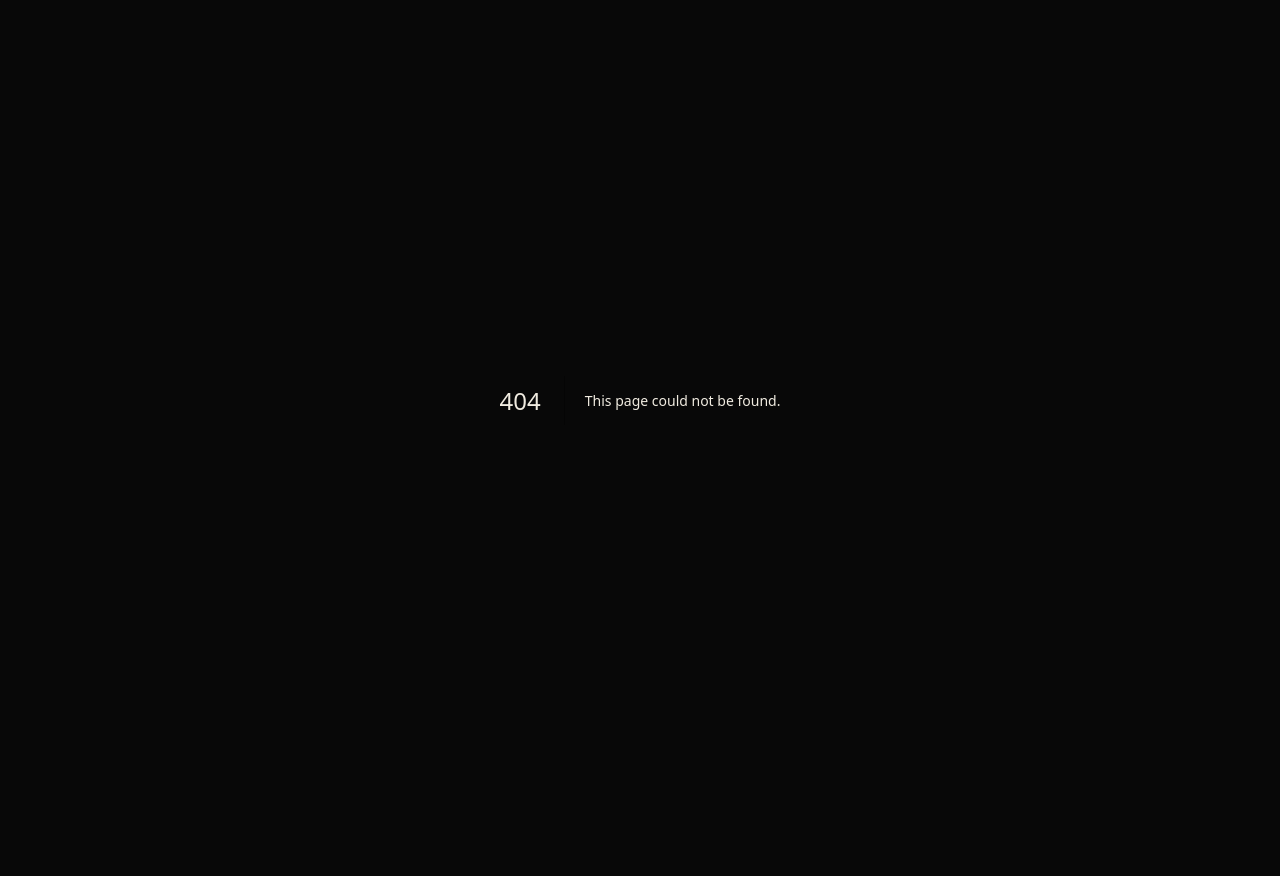
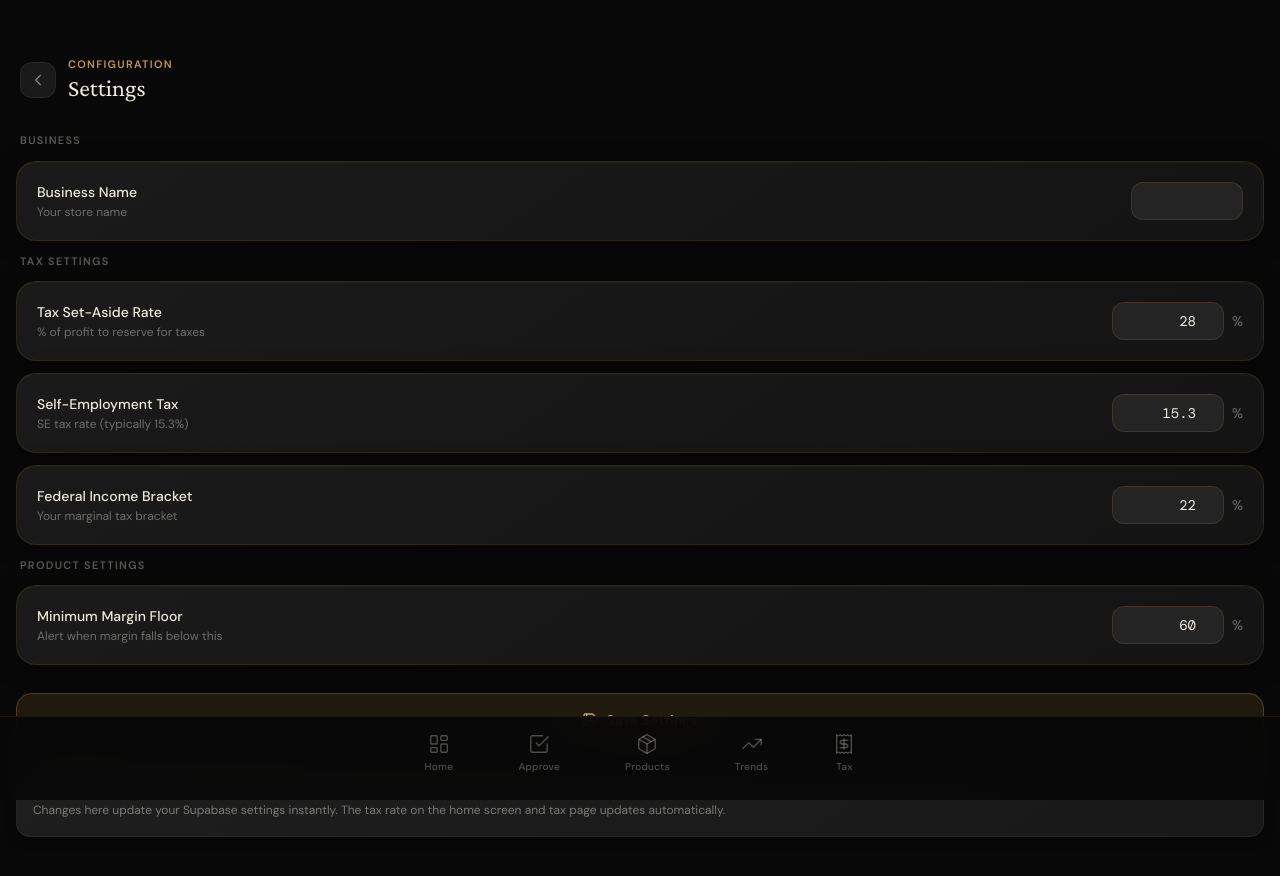
Before and after one commit to Ronallen73/faith-dashboard, a Next.js app: page /settings in a window 1280 px wide. Before the commit this address had no page. Shown: the top 876 px of the page. Before the commit the page ends 800 px from the top, so only its background shows below. Built offline with nearby package versions, Linux system fonts and the light colour scheme; no server answers; the database is empty; a web font is replaced by a local one.

Commit message:
Add Settings page with live tax rate config

```diff
--- /dev/null
+++ b/app/settings/page.tsx
@@ -0,0 +1,81 @@
+'use client'
+import { useEffect, useState } from 'react'
+import { supabase } from '@/lib/supabase'
+import Navigation from '@/components/Navigation'
+import { Save, Loader2, Check, ChevronLeft } from 'lucide-react'
+import Link from 'next/link'
+
+export default function SettingsPage() {
+  const [settings, setSettings] = useState<any>(null)
+  const [loading, setLoading] = useState(true)
+  const [saving, setSaving] = useState(false)
+  const [saved, setSaved] = useState(false)
+  const [form, setForm] = useState({ business_name: '', tax_set_aside_pct: 28, min_margin_pct: 60, se_tax_rate: 15.3, federal_income_bracket: 22 })
+
+  useEffect(() => { load() }, [])
+
+  async function load() {
+    const { data } = await supabase.from('settings').select('*').limit(1)
+    const s = data?.[0]
+    if (s) { setSettings(s); setForm({ business_name: s.business_name || '', tax_set_aside_pct: s.tax_set_aside_pct || 28, min_margin_pct: s.min_margin_pct || 60, se_tax_rate: s.se_tax_rate || 15.3, federal_income_bracket: s.federal_income_bracket || 22 }) }
+    setLoading(false)
+  }
+
+  async function save() {
+    setSaving(true)
+    if (settings?.id) { await supabase.from('settings').update(form).eq('id', settings.id) }
+    else { await supabase.from('settings').insert(form) }
+    setSaving(false); setSaved(true); setTimeout(() => setSaved(false), 2000)
+  }
+
+  const row = (label: string, sub: string, field: keyof typeof form, suffix = '', step = '1') => (
+    <div className="card" key={field}>
+      <div className="flex items-center justify-between">
+        <div className="flex-1 mr-4">
+          <p className="text-sm font-medium mb-0.5" style={{ color: 'var(--cream)' }}>{label}</p>
+          <p className="text-xs" style={{ color: 'rgba(240,235,224,0.4)' }}>{sub}</p>
+        </div>
+        <div className="flex items-center gap-2 flex-shrink-0">
+          <input type={field === 'business_name' ? 'text' : 'number'} step={step} value={form[field] as any}
+            onChange={e => setForm(p => ({ ...p, [field]: field === 'business_name' ? e.target.value : parseFloat(e.target.value) || 0 }))}
+            className="font-mono text-right outline-none rounded-xl px-3 py-2 w-28 text-sm"
+            style={{ background: 'var(--surface-3)', border: '1px solid rgba(201,151,58,0.15)', color: 'var(--cream)' }} />
+          {suffix && <span className="text-sm" style={{ color: 'rgba(240,235,224,0.4)' }}>{suffix}</span>}
+        </div>
+      </div>
+    </div>
+  )
+
+  return (
+    <div className="min-h-dvh pb-28">
+      <div className="px-5 pt-14 pb-6">
+        <div className="flex items-center gap-3 mb-1">
+          <Link href="/"><div className="w-9 h-9 rounded-xl flex items-center justify-center" style={{ background: 'var(--surface-2)', border: '1px solid rgba(255,255,255,0.05)' }}><ChevronLeft size={18} style={{ color: 'rgba(240,235,224,0.5)' }} /></div></Link>
+          <div><p className="stat-label" style={{ color: 'var(--gold)' }}>Configuration</p><h1 className="font-serif text-2xl" style={{ color: 'var(--cream)' }}>Settings</h1></div>
+        </div>
+      </div>
+      {loading ? <div className="flex items-center justify-center py-20"><Loader2 size={24} className="animate-spin" style={{ color: 'rgba(201,151,58,0.5)' }} /></div> : (
+        <div className="px-4 space-y-3 page-enter">
+          <p className="stat-label px-1">Business</p>
+          {row('Business Name', 'Your store name', 'business_name')}
+          <p className="stat-label px-1 mt-4">Tax Settings</p>
+          {row('Tax Set-Aside Rate', '% of profit to reserve for taxes', 'tax_set_aside_pct', '%', '0.5')}
+          {row('Self-Employment Tax', 'SE tax rate (typically 15.3%)', 'se_tax_rate', '%', '0.1')}
+          {row('Federal Income Bracket', 'Your marginal tax bracket', 'federal_income_bracket', '%')}
+          <p className="stat-label px-1 mt-4">Product Settings</p>
+          {row('Minimum Margin Floor', 'Alert when margin falls below this', 'min_margin_pct', '%')}
+          <div className="pt-4">
+            <button onClick={save} disabled={saving || saved}
+              className="w-full flex items-center justify-center gap-2 py-4 rounded-2xl font-semibold text-sm transition-all active:scale-95"
+              style={{ background: saved ? 'rgba(76,175,125,0.15)' : 'rgba(201,151,58,0.12)', border: '1px solid ' + (saved ? 'rgba(76,175,125,0.3)' : 'rgba(201,151,58,0.3)'), color: saved ? 'var(--green)' : 'var(--gold-light)' }}>
+              {saving ? <Loader2 size={16} className="animate-spin" /> : saved ? <Check size={16} /> : <Save size={16} />}
+              {saving ? 'Saving...' : saved ? 'Saved!' : 'Save Settings'}
+            </button>
+          </div>
+          <div className="card-sm"><p className="stat-label mb-2">How it works</p><p className="text-xs leading-relaxed" style={{ color: 'rgba(240,235,224,0.45)' }}>Changes here update your Supabase settings instantly. The tax rate on the home screen and tax page updates automatically.</p></div>
+        </div>
+      )}
+      <Navigation />
+    </div>
+  )
+}
```
